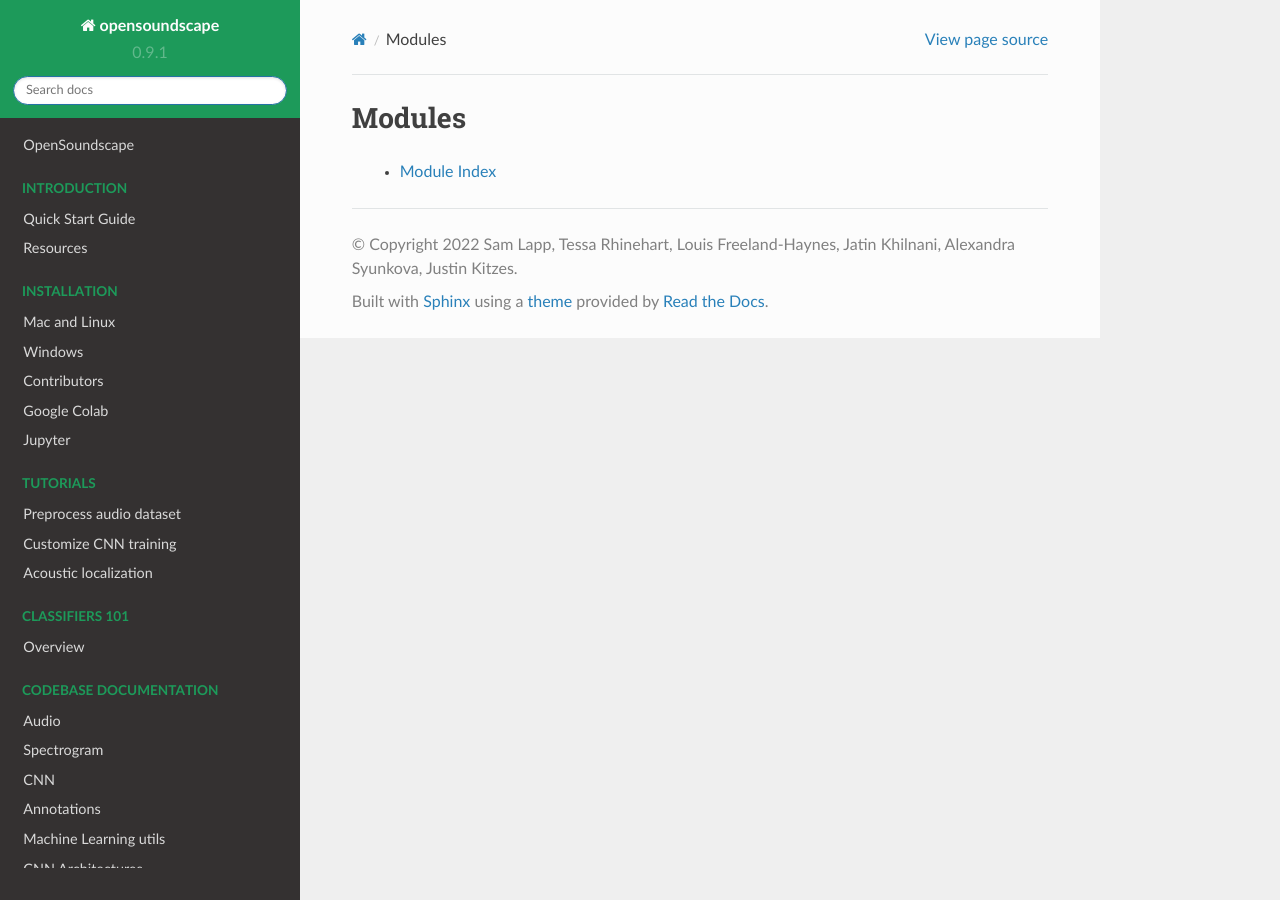
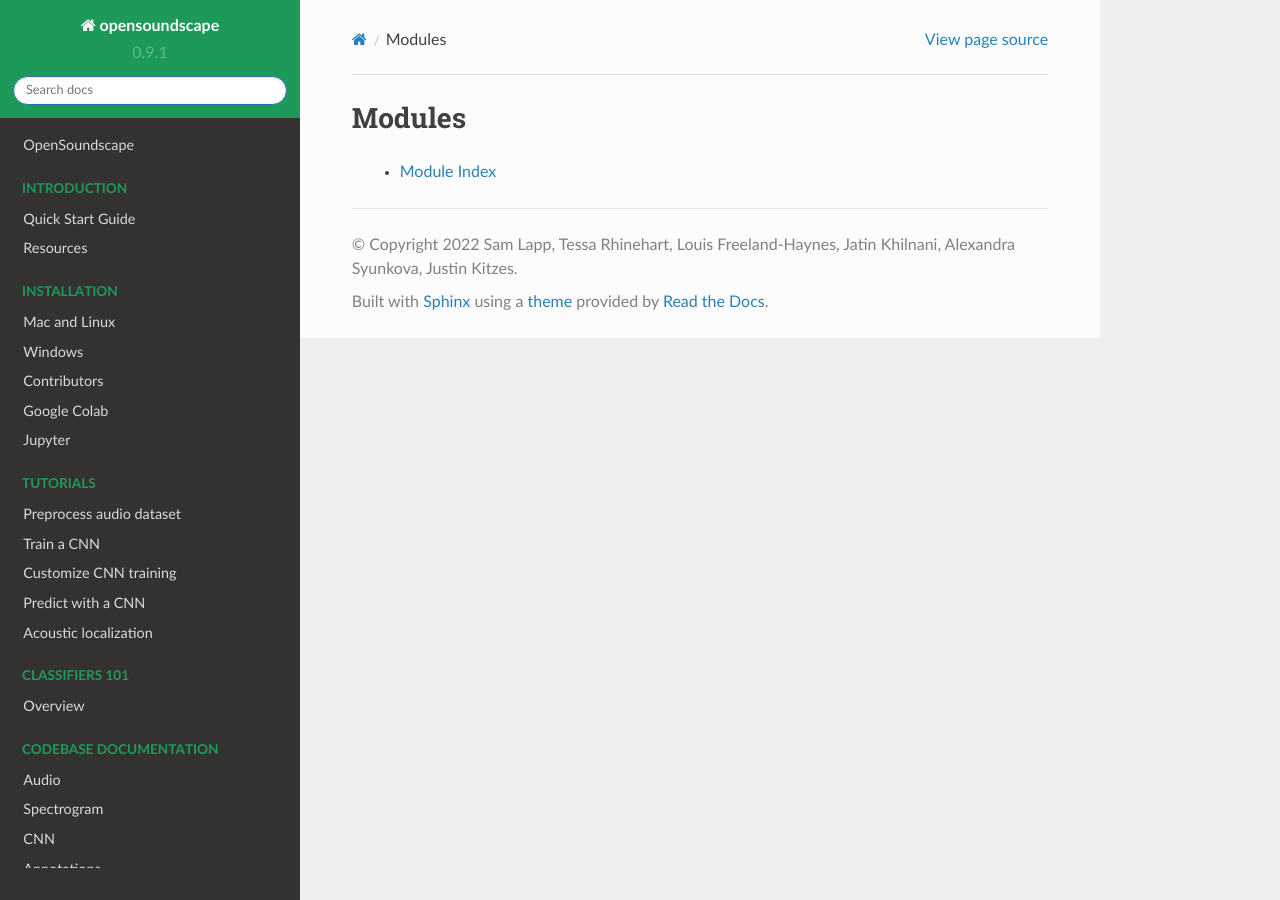
Before and after one commit to kitzeslab/opensoundscape, a Sphinx documentation site: the page built from docs/api/indices.rst, in a window 1280 px wide. Built offline with Sphinx 7.4.7 and the Read the Docs theme 2.0.0, drawn with Linux system fonts in a browser that asks for light colours; pages that are not in the unit, such as notebooks, are missing from menus; the version number is read from the project's files by our own code.

Commit message:
Fix tutorial links

```diff
--- a/docs/index.rst
+++ b/docs/index.rst
@@ -91,9 +91,9 @@
    tutorials/spectrogram
    tutorials/annotations
    tutorials/preprocess_audio_dataset
-   tutorials/train_a_cnn
+   tutorials/train_cnn
    tutorials/customize_cnn_training
-   tutorials/predict_with_a_cnn
+   tutorials/predict_with_cnn
    tutorials/acoustic_localization
    tutorials/signal_processing
 
```
